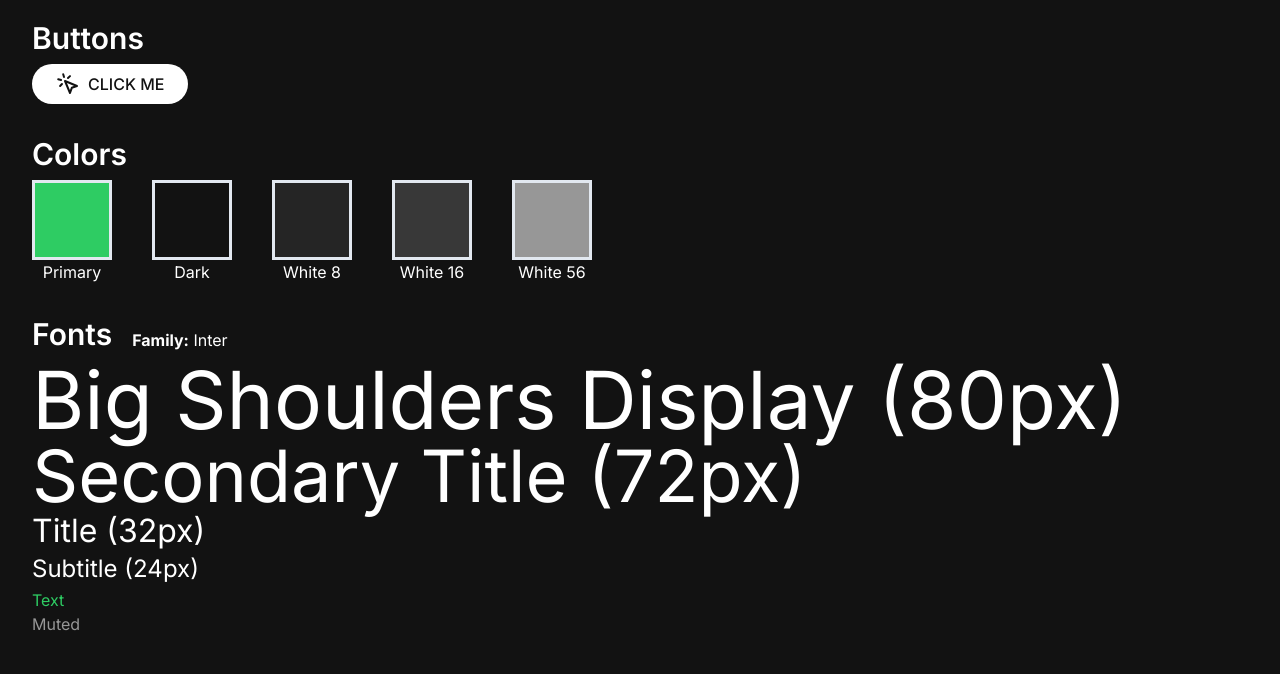
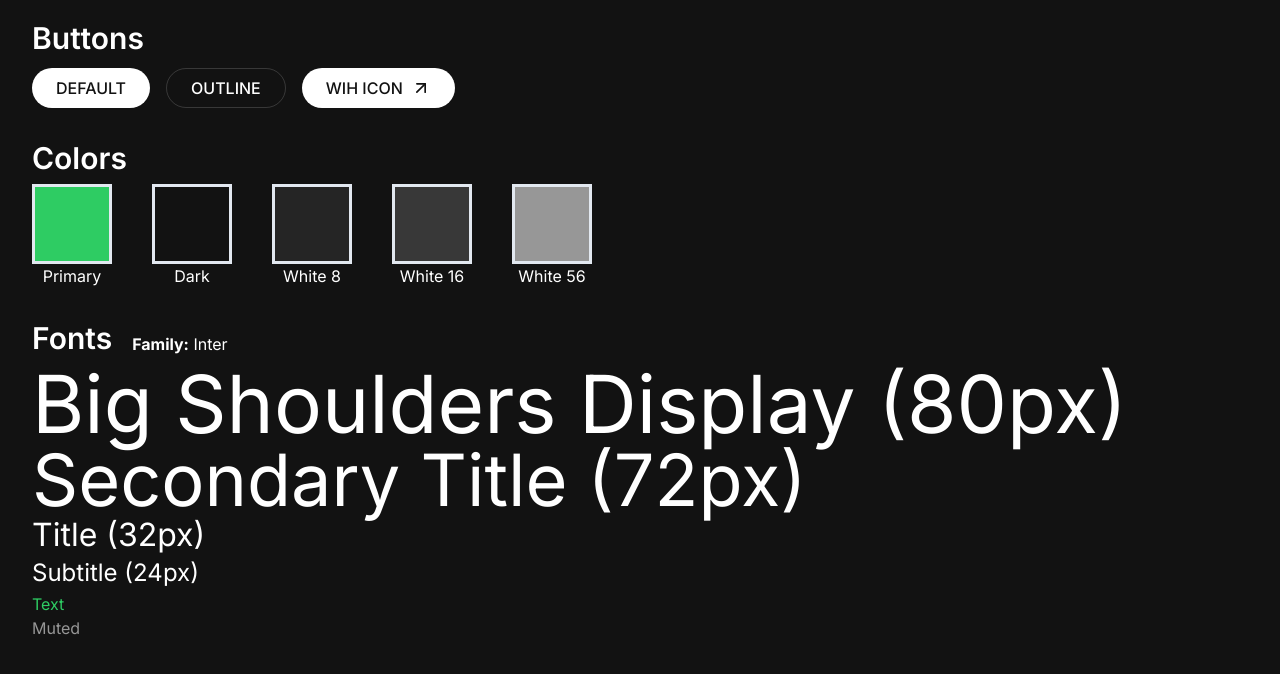
Before and after one commit to Deft-Dodo-Web-Development/website, a Next.js app: page / in a window 1280 px wide. Shown: the top 674 px of the page. Built offline with nearby package versions, Linux system fonts and the light colour scheme.

Commit message:
feat(app): enhance home page with button examples
- Adjust section spacing for better visual separation.
- Add examples for default, outline, and icon buttons to showcase the updated button component functionality.

```diff
--- a/src/app/page.tsx
+++ b/src/app/page.tsx
@@ -1,15 +1,21 @@
 import { Button } from "@/modules/common/components/button";
-import { MousePointerClick } from "lucide-react";
 
 export default function Home() {
   return (
     <div className="space-y-8 pt-5">
-      <section className="space-y-2">
+      <section className="space-y-3">
         <h2 className="text-3xl font-semibold">Buttons</h2>
-        <Button className="flex justify-center gap-2">
-          <MousePointerClick />
-          <span>Click me</span>
-        </Button>
+        <div className="flex gap-4">
+          <Button className="flex justify-center gap-2">
+            <span>default</span>
+          </Button>
+          <Button className="flex justify-center gap-2" variant="outline">
+            <span>outline</span>
+          </Button>
+          <Button icon="ArrowUpRight">
+            <span>Wih Icon</span>
+          </Button>
+        </div>
       </section>
       <section className="space-y-2">
         <h2 className="text-3xl font-semibold">Colors</h2>
```
